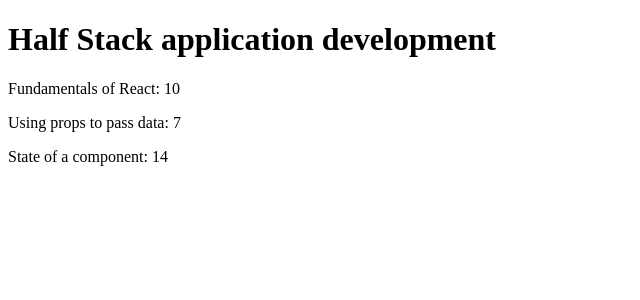
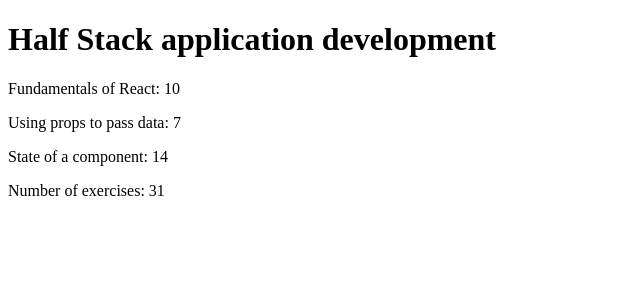
Before and after one commit to tempswamp/fullstack, a React (Create React App) app in the folder part1/part1/: page / in a window 1280 px wide. Shown: the top 300 px of the page, without its empty margins (0-640 px from the left). Built offline with nearby package versions, Linux system fonts and the light colour scheme.

Commit message:
Fixed total

```diff
--- a/part1/part1/src/App.js
+++ b/part1/part1/src/App.js
@@ -19,6 +19,7 @@
       <Content part={part1.name} exercise={part1.exercises}/>
       <Content part={part2.name} exercise={part2.exercises}/>
       <Content part={part3.name} exercise={part3.exercises}/>
+      <Total exercise1={part1.exercises} exercise2={part2.exercises} exercise3={part3.exercises}/>
     </div>
   )
 }
@@ -36,7 +37,7 @@
 }
 
 const Total = (input) => {
-  return (<div>Number of exercises:  {input.exercise1 + input.exercises2 + input.exercises3}</div>)
+  return (<div>Number of exercises: {input.exercise1 + input.exercise2 + input.exercise3}</div>)
 }
 
 export default App;
```
